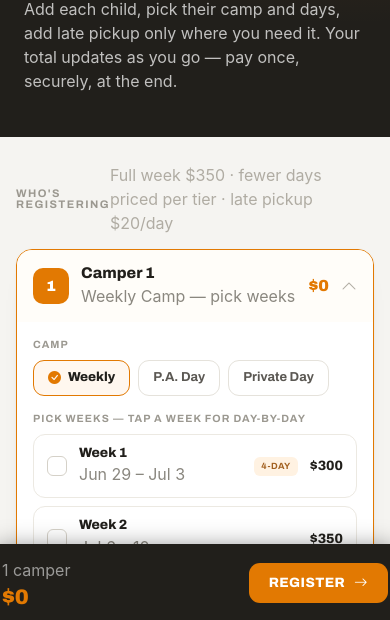
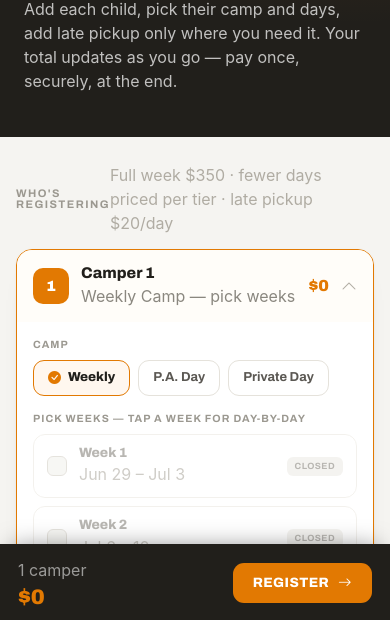
Before and after one commit to dimmonk/TMV-Web, an Astro site: page /camp-registration in a window 390 px wide. Shown: the part 222-842 px from the top of the page. Built offline with nearby package versions, Linux system fonts and the light colour scheme; Astro itself is replaced by a stand-in of ours.

Commit message:
fix: mobile horizontal scroll + add per-week registration expiry
- Mobile: the sticky bottom bar (.reg-mbar) used margin:0 -16px to go
  full-bleed, but sat outside .reg-wrap so the negative margins overflowed
  the viewport 16px each side (407px bar in a 375px viewport). Move it inside
  .reg-wrap so the margins cancel the wrap's 16px padding — full-bleed, no scroll.
- Weeks now carry a start date; registration for a week closes once that day
  arrives (weekExpired). Expired weeks render as a non-interactive 'Closed' row
  and are guarded against selection in the click handler.

```diff
--- a/src/pages/camp-registration.astro
+++ b/src/pages/camp-registration.astro
@@ -70,17 +70,24 @@ const address = `${site.name} · ${site.address.street}, ${site.address.locality
     };
     const DYC = true; // day-camp late-pickup add-on enabled
 
+    // `start` = the week's first camp day (ISO, local). Registration for a week
+    // closes once that day arrives (weekExpired) — an expired week renders as a
+    // non-interactive "Closed" row and can't be added to the cart. To close a
+    // week at a different time (e.g. end of the week, or an early-bird cutoff),
+    // change its `start` value.
     const WEEKS = [
-      { id:'w1', n:'Week 1', dates:'Jun 29 – Jul 3', days:['Mon','Tue','Thu','Fri'], partial:true },
-      { id:'w2', n:'Week 2', dates:'Jul 6 – 10', days:['Mon','Tue','Wed','Thu','Fri'] },
-      { id:'w3', n:'Week 3', dates:'Jul 13 – 17', days:['Mon','Tue','Wed','Thu','Fri'] },
-      { id:'w4', n:'Week 4', dates:'Jul 20 – 24', days:['Mon','Tue','Wed','Thu','Fri'] },
-      { id:'w5', n:'Week 5', dates:'Jul 27 – 31', days:['Mon','Tue','Wed','Thu','Fri'] },
-      { id:'w6', n:'Week 6', dates:'Aug 4 – 7', days:['Tue','Wed','Thu','Fri'], partial:true },
-      { id:'w7', n:'Week 7', dates:'Aug 10 – 14', days:['Mon','Tue','Wed','Thu','Fri'] },
-      { id:'w8', n:'Week 8', dates:'Aug 17 – 21', days:['Mon','Tue','Wed','Thu','Fri'] },
-      { id:'w9', n:'Week 9', dates:'Aug 24 – 28', days:['Mon','Tue','Wed','Thu','Fri'] },
+      { id:'w1', n:'Week 1', dates:'Jun 29 – Jul 3', start:'2026-06-29', days:['Mon','Tue','Thu','Fri'], partial:true },
+      { id:'w2', n:'Week 2', dates:'Jul 6 – 10', start:'2026-07-06', days:['Mon','Tue','Wed','Thu','Fri'] },
+      { id:'w3', n:'Week 3', dates:'Jul 13 – 17', start:'2026-07-13', days:['Mon','Tue','Wed','Thu','Fri'] },
+      { id:'w4', n:'Week 4', dates:'Jul 20 – 24', start:'2026-07-20', days:['Mon','Tue','Wed','Thu','Fri'] },
+      { id:'w5', n:'Week 5', dates:'Jul 27 – 31', start:'2026-07-27', days:['Mon','Tue','Wed','Thu','Fri'] },
+      { id:'w6', n:'Week 6', dates:'Aug 4 – 7', start:'2026-08-04', days:['Tue','Wed','Thu','Fri'], partial:true },
+      { id:'w7', n:'Week 7', dates:'Aug 10 – 14', start:'2026-08-10', days:['Mon','Tue','Wed','Thu','Fri'] },
+      { id:'w8', n:'Week 8', dates:'Aug 17 – 21', start:'2026-08-17', days:['Mon','Tue','Wed','Thu','Fri'] },
+      { id:'w9', n:'Week 9', dates:'Aug 24 – 28', start:'2026-08-24', days:['Mon','Tue','Wed','Thu','Fri'] },
     ];
+    // A week is closed once its start day has arrived (local time).
+    const weekExpired = (w) => Date.now() >= new Date(w.start + 'T00:00:00').getTime();
     const PADATES = [
       { id:'pa1', label:'Fri · Oct 10' },
       { id:'pa2', label:'Fri · Nov 21' },
@@ -217,6 +224,18 @@ const address = `${site.name} · ${site.address.street}, ${site.address.locality
     function weeklyFlowHTML(k) {
       const dayTierHint = [1,2,3,4].map((n) => n + 'd $' + daysPrice(n)).join(' · ');
       const rows = WEEKS.map((w) => {
+        if (weekExpired(w)) {
+          return `<div style="border:1px solid #ece9e2; border-radius:12px; overflow:hidden; opacity:.6;">
+            <div style="display:flex; align-items:center; gap:12px; padding:11px 13px; cursor:not-allowed;">
+              <span style="flex:none; width:20px; height:20px; border-radius:6px; border:1.5px solid #d5d1c8; background:#f3f2ee;"></span>
+              <div style="flex:1; min-width:0;">
+                <div style="font:800 13.5px/1.1 'Archivo',sans-serif; color:#8a877f;">${w.n}</div>
+                <div style="font:600 11.5px/1.3 inherit; color:#b0aca3; margin-top:2px;">${w.dates}</div>
+              </div>
+              <span style="flex:none; font:700 9px/1 'Archivo',sans-serif; letter-spacing:.05em; text-transform:uppercase; color:#8a877f; background:#eeece7; padding:5px 8px; border-radius:6px;">Closed</span>
+            </div>
+          </div>`;
+        }
         const e = k.weeks[w.id];
         const sel = !!e;
         let priceLabel = money(weekFull(w));
@@ -457,14 +476,14 @@ const address = `${site.name} · ${site.address.street}, ${site.address.locality
               </div>
             </div>
           </div>
-        </div>
 
-        <div class="reg-mbar" data-noprint style="align-items:center; justify-content:space-between; gap:12px; background:#211f1b; color:#fff; padding:14px 18px; box-shadow:0 -8px 24px -12px rgba(0,0,0,.5);">
-          <div>
-            <div style="font:600 10.5px/1 inherit; color:rgba(255,255,255,.55); margin-bottom:5px;">${mobileCount}</div>
-            <div style="font:900 21px/1 'Archivo',sans-serif; color:var(--acc);">${totalLabel}</div>
+          <div class="reg-mbar" data-noprint style="align-items:center; justify-content:space-between; gap:12px; background:#211f1b; color:#fff; padding:14px 18px; box-shadow:0 -8px 24px -12px rgba(0,0,0,.5);">
+            <div>
+              <div style="font:600 10.5px/1 inherit; color:rgba(255,255,255,.55); margin-bottom:5px;">${mobileCount}</div>
+              <div style="font:900 21px/1 'Archivo',sans-serif; color:var(--acc);">${totalLabel}</div>
+            </div>
+            <span class="reg-cta" data-act="register" style="display:inline-flex; align-items:center; gap:9px; padding:13px 20px; border-radius:11px; background:var(--acc); color:#fff; font:800 13.5px/1 'Archivo',sans-serif; text-transform:uppercase; letter-spacing:.03em;">Register <i class="bi bi-arrow-right"></i></span>
           </div>
-          <span class="reg-cta" data-act="register" style="display:inline-flex; align-items:center; gap:9px; padding:13px 20px; border-radius:11px; background:var(--acc); color:#fff; font:800 13.5px/1 'Archivo',sans-serif; text-transform:uppercase; letter-spacing:.03em;">Register <i class="bi bi-arrow-right"></i></span>
         </div>
       </div>`;
     }
@@ -601,6 +620,7 @@ const address = `${site.name} · ${site.address.street}, ${site.address.locality
         case 'toggleWeek': {
           if (!k) break;
           const w = WEEKS.find((x) => x.id === el.dataset.week);
+          if (weekExpired(w)) break; // closed weeks can't be selected
           if (k.weeks[w.id]) delete k.weeks[w.id];
           else { const days = {}, late = {}; w.days.forEach((d) => { days[d] = true; late[d] = false; }); k.weeks[w.id] = { mode:'full', days, late }; }
           break;
```
